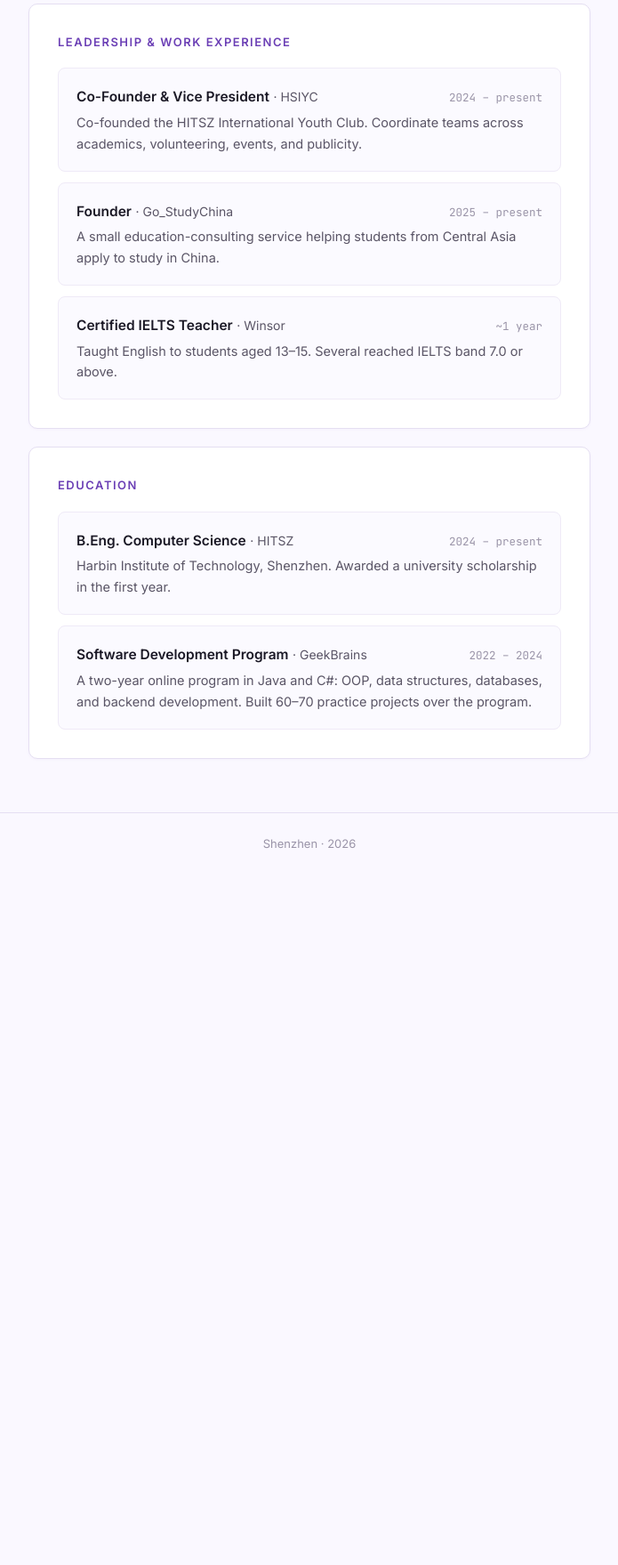
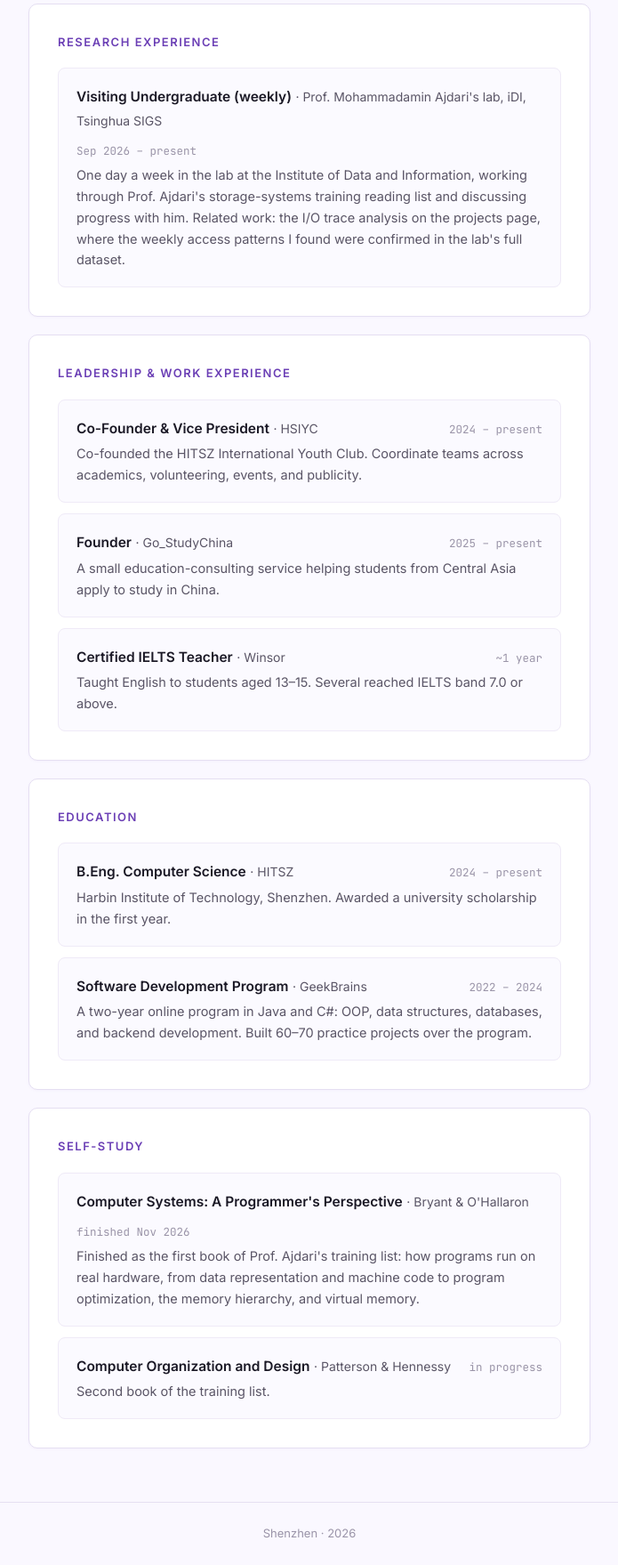
Before and after one commit to Kodirmee/Kodirmee.github.io, a plain HTML site: page experience.html in a window 1280 px wide. Shown: the part 118-1877 px from the top of the page at 89% size, without its empty margins (292-987 px from the left). Before the commit the page ends 1101 px from the top, so only its background shows below. Drawn offline with Linux system fonts and the light colour scheme.

Commit message:
Add research experience and self-study sections
Co-Authored-By: Claude Opus 5.5 <noreply@anthropic.com>
Claude-Session: https://claude.ai/code/session_01GWNPcY4XNdHKMzxYeMBcju

```diff
--- a/experience.html
+++ b/experience.html
@@ -25,6 +25,22 @@
 
 <main>
   <div class="wrap">
+
+    <div class="panel">
+      <h2>Research experience</h2>
+
+      <div class="item">
+        <div class="item-head">
+          <span><span class="item-title">Visiting Undergraduate (weekly)</span> <span class="item-org">· Prof. Mohammadamin Ajdari's lab, iDI, Tsinghua SIGS</span></span>
+          <span class="item-date">Sep 2026 – present</span>
+        </div>
+        <p>One day a week in the lab at the Institute of Data and Information, working
+        through Prof. Ajdari's storage-systems training reading list and discussing
+        progress with him. Related work: the I/O trace analysis on the projects page,
+        where the weekly access patterns I found were confirmed in the lab's full dataset.</p>
+      </div>
+
+    </div>
 
     <div class="panel">
       <h2>Leadership &amp; work experience</h2>
@@ -80,6 +96,29 @@
 
     </div>
 
+    <div class="panel">
+      <h2>Self-study</h2>
+
+      <div class="item">
+        <div class="item-head">
+          <span><span class="item-title">Computer Systems: A Programmer's Perspective</span> <span class="item-org">· Bryant &amp; O'Hallaron</span></span>
+          <span class="item-date">finished Nov 2026</span>
+        </div>
+        <p>Finished as the first book of Prof. Ajdari's training list: how programs
+        run on real hardware, from data representation and machine code to program
+        optimization, the memory hierarchy, and virtual memory.</p>
+      </div>
+
+      <div class="item">
+        <div class="item-head">
+          <span><span class="item-title">Computer Organization and Design</span> <span class="item-org">· Patterson &amp; Hennessy</span></span>
+          <span class="item-date">in progress</span>
+        </div>
+        <p>Second book of the training list.</p>
+      </div>
+
+    </div>
+
   </div>
 </main>
 
```
